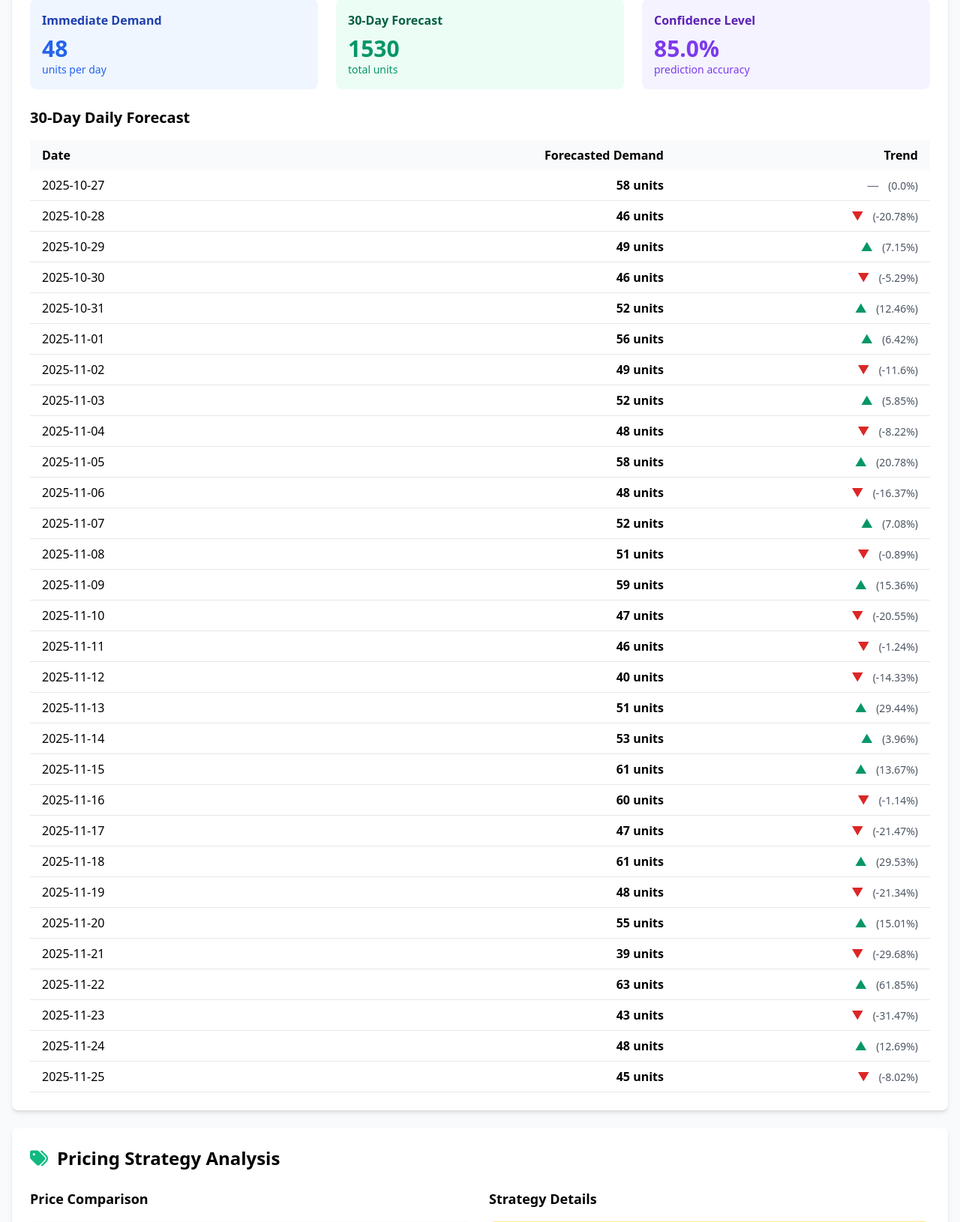
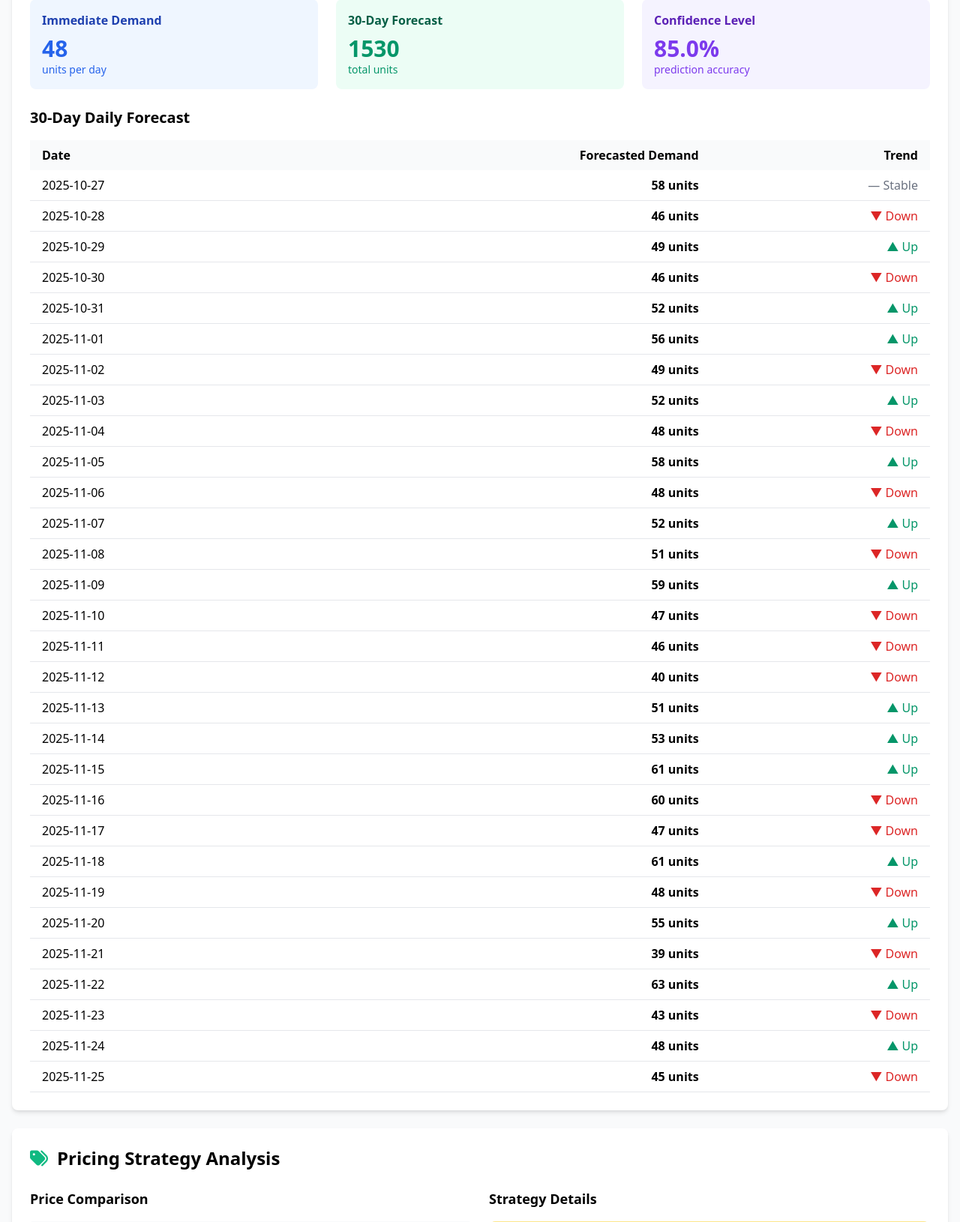
Before and after one commit to Pranathi1184/Retail-AI-Inventory-System, a Flask app: page /analysis/1 in a window 1280 px wide. Shown: the part 483-2113 px from the top of the page at 75% size. Run offline with Flask 3, Linux system fonts and the light colour scheme; a user stored in the database is signed in.

Commit message:
Fix daily_forecasts dict/list crash in analysis page

```diff
--- a/app.py
+++ b/app.py
@@ -460,24 +460,39 @@ def analysis(prediction_id):
     report = json.loads(prediction_record.prediction_result)
 
     daily_forecasts = report["demand_forecast"]["daily_forecasts"]
-    forecast_items = list(daily_forecasts.items())
+    enhanced_forecasts = []
 
-    enhanced_forecasts = []
-    for i, (date, value) in enumerate(forecast_items):
-        prev_value = forecast_items[i - 1][1] if i > 0 else value
-        trend = value - prev_value
-        percent_change = ((value - prev_value) / prev_value * 100) if prev_value > 0 else 0
+    # ✅ CASE 1: dict → normalize
+    if isinstance(daily_forecasts, dict):
+        prev = None
+        for date, value in daily_forecasts.items():
+            trend = (
+                "Up" if prev is not None and value > prev else
+                "Down" if prev is not None and value < prev else
+                "Stable"
+            )
 
+            enhanced_forecasts.append({
+                "date": date,
+                "demand": value,
+                "trend": trend
+            })
+            prev = value
 
-        enhanced_forecasts.append({
-            "date": date,
-            "value": value,
-            "trend": trend,
-            "percent_change": percent_change
-        })
+    # ✅ CASE 2: already a list → use directly
+    elif isinstance(daily_forecasts, list):
+        enhanced_forecasts = daily_forecasts
 
+    else:
+        enhanced_forecasts = []
 
-    return render_template('analysis.html', report=report, prediction_id=prediction_id, enhanced_forecasts=enhanced_forecasts)
+    return render_template(
+        'analysis.html',
+        report=report,
+        enhanced_forecasts=enhanced_forecasts,
+        prediction_id=prediction_id
+    )
+
 
 @app.route('/api/demand_forecast', methods=['POST'])
 def api_demand_forecast():
--- a/templates/analysis.html
+++ b/templates/analysis.html
@@ -95,24 +95,22 @@
     <td class="px-4 py-2">{{ f.date }}</td>
 
     <td class="px-4 py-2 text-right font-semibold">
-        {{ "%.0f"|format(f.value) }} units
+        {{ "%.0f"|format(f.demand) }} units
     </td>
 
     <td class="px-4 py-2 text-right">
-        {% if f.trend > 0 %}
-            <span class="text-green-600">▲</span>
-        {% elif f.trend < 0 %}
-            <span class="text-red-600">▼</span>
+        {% if f.trend == "Up" %}
+            <span class="text-green-600">▲ Up</span>
+        {% elif f.trend == "Down" %}
+            <span class="text-red-600">▼ Down</span>
         {% else %}
-            <span class="text-gray-500">—</span>
+            <span class="text-gray-500">— Stable</span>
         {% endif %}
-        <span class="ml-2 text-sm text-gray-600">
-            ({{ f.percent_change | round(2) }}%)
-        </span>
     </td>
 </tr>
 {% endfor %}
 </tbody>
+
          </table>
             </div>
         </div>
```
